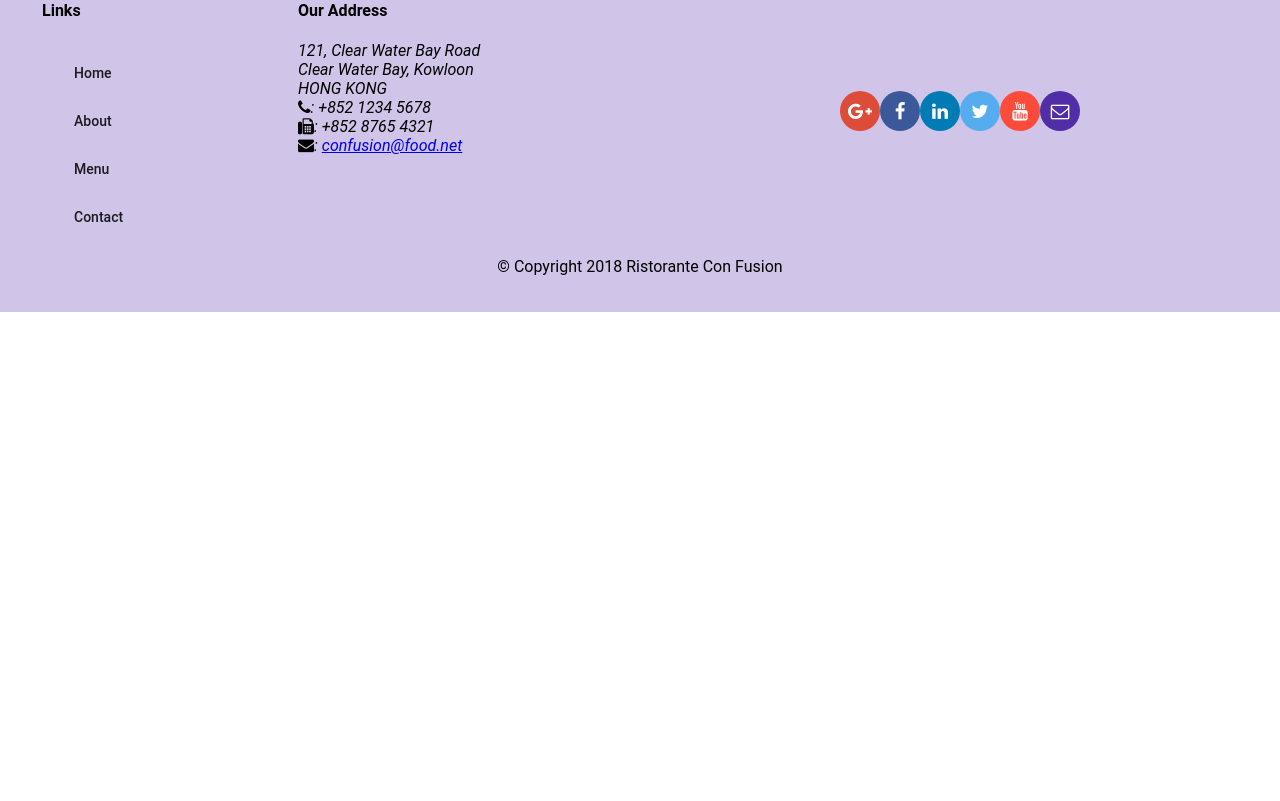
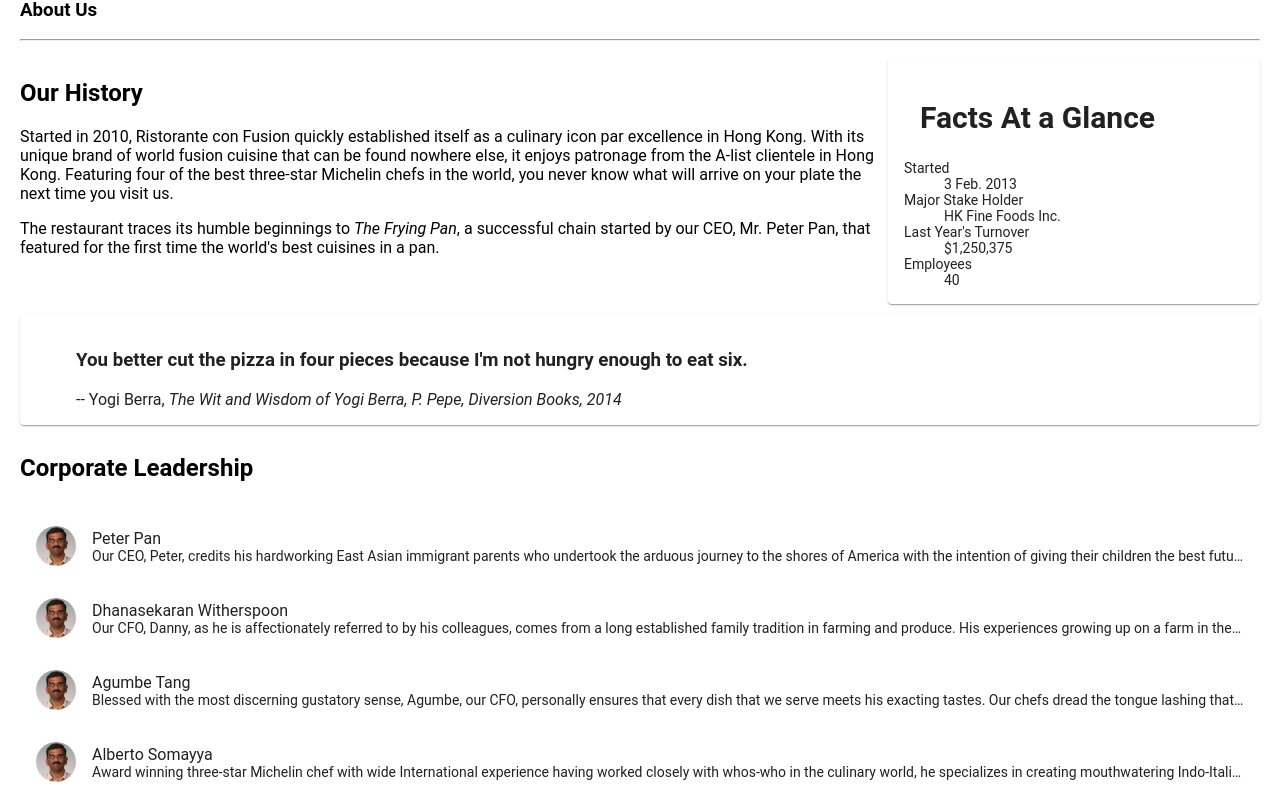
Before and after one commit to colcodeando/angular-coursera, an Angular app: page /aboutus in a window 1280 px wide. Before the commit this address led to /. Shown: the part 379-1180 px from the top of the page. Before the commit the page ends 800 px from the top, so only its background shows below. Built offline with nearby package versions, Linux system fonts and the light colour scheme.

Commit message:
Assignment 2

```diff
--- a/src/app/about/about.component.html
+++ b/src/app/about/about.component.html
@@ -1,3 +1,69 @@
-<p>
-  about works!
-</p>
+<div class="container"
+  fxLayout="column"
+  fxLayoutGap="10px">
+
+  <div fxFlex>
+    <div>
+        <h3>About Us</h3>
+        <hr>
+    </div>
+  </div>
+
+  <div fxFlex>
+    <div fxLayout="column" fxLayout.gt-sm="row">
+      <div fxFlex="70">
+        <h2>Our History</h2>
+        <p>Started in 2010, Ristorante con Fusion quickly established itself as a culinary icon par excellence in Hong Kong. With its unique brand of world fusion cuisine that can be found nowhere else, it enjoys patronage from the A-list clientele in Hong Kong.  Featuring four of the best three-star Michelin chefs in the world, you never know what will arrive on your plate the next time you visit us.</p>
+        <p>The restaurant traces its humble beginnings to <em>The Frying Pan</em>, a successful chain started by our CEO, Mr. Peter Pan, that featured for the first time the world's best cuisines in a pan.</p>
+      </div>
+      <div fxFlex="30">
+        <mat-card>
+          <mat-card-header>
+            <mat-card-title>
+            <h2>Facts At a Glance</h2>
+            </mat-card-title>
+          </mat-card-header>
+          <mat-card-content>
+            <dl>
+              <dt>Started</dt>
+              <dd>3 Feb. 2013</dd>
+              <dt>Major Stake Holder</dt>
+              <dd>HK Fine Foods Inc.</dd>
+              <dt>Last Year's Turnover</dt>
+              <dd>$1,250,375</dd>
+              <dt>Employees</dt>
+              <dd>40</dd>
+            </dl>
+          </mat-card-content>
+        </mat-card>
+      </div>
+    </div>
+  </div>
+
+  <div fxFlex>
+    <mat-card>
+      <blockquote>
+        <h3>You better cut the pizza in four pieces because
+            I'm not hungry enough to eat six.</h3>
+        <footer>-- Yogi Berra,
+          <cite>The Wit and Wisdom of Yogi Berra,
+            P. Pepe, Diversion Books, 2014</cite>
+        </footer>
+      </blockquote>
+    </mat-card>
+  </div>
+
+
+  <div fxFlex>
+    <h2>Corporate Leadership</h2>
+    <mat-list>
+      <mat-list-item *ngFor="let lead of leaders">
+        <img matListAvatar src={{lead.image}} alt={{lead.name}}>
+        <h1 matLine> {{lead.name}} </h1>
+        <p matLine>
+          <span> {{lead.description}} </span>
+        </p>
+      </mat-list-item>
+    </mat-list>
+  </div>
+</div>
--- a/src/app/about/about.component.ts
+++ b/src/app/about/about.component.ts
@@ -1,4 +1,7 @@
 import { Component, OnInit } from '@angular/core';
+import { Leader } from '../shared/leader';
+import { LeaderService } from '../services/leader.service';
+import { Params, ActivatedRoute } from '@angular/router';
 
 @Component({
   selector: 'app-about',
@@ -7,9 +10,16 @@
 })
 export class AboutComponent implements OnInit {
 
-  constructor() { }
+  leaders: Leader[];
+
+  constructor(private leaderService: LeaderService) { }
+
+  getLeaders(): void {
+    this.leaders = this.leaderService.getLeaders();
+  }
 
   ngOnInit() {
+    this.getLeaders();
   }
 
 }
--- a/src/app/app-routing/routes.ts
+++ b/src/app/app-routing/routes.ts
@@ -10,6 +10,7 @@
   { path: 'home',  component: HomeComponent },
   { path: 'menu',     component: MenuComponent },
   { path: 'contactus', component: ContactComponent },
+  { path: 'aboutus', component: AboutComponent},
   { path: 'dishdetail/:id', component: DishdetailComponent },
   { path: '', redirectTo: '/home', pathMatch: 'full' }
 ];
--- a/src/app/app.module.ts
+++ b/src/app/app.module.ts
@@ -24,6 +24,7 @@
 
 import { DishService } from './services/dish.service';
 import { PromotionService } from './services/promotion.service';
+import { LeaderService } from './services/leader.service';
 
 
 
@@ -50,7 +51,7 @@
     MatCardModule,
     MatButtonModule,
   ],
-  providers: [DishService, PromotionService],
+  providers: [DishService, PromotionService, LeaderService],
   bootstrap: [AppComponent]
 })
 export class AppModule { }
--- a/src/app/dishdetail/dishdetail.component.ts
+++ b/src/app/dishdetail/dishdetail.component.ts
@@ -14,13 +14,13 @@
 
   dish: Dish;
 
-  constructor(private dishservice: DishService,
+  constructor(private dishService: DishService,
   private route: ActivatedRoute,
   private location: Location) { }
 
   ngOnInit() {
     const id = this.route.snapshot.params['id'];
-    this.dish = this.dishservice.getDish(id);
+    this.dish = this.dishService.getDish(id);
   }
 
   goBack(): void {
--- a/src/app/footer/footer.component.html
+++ b/src/app/footer/footer.component.html
@@ -10,7 +10,7 @@
         <h4>Links</h4>
         <mat-list>
           <mat-list-item><a mat-button routerLink="/home">Home</a></mat-list-item>
-          <mat-list-item><a mat-button>About</a></mat-list-item>
+          <mat-list-item><a mat-button routerLink="/aboutus">About</a></mat-list-item>
           <mat-list-item><a mat-button routerLink="/menu">Menu</a></mat-list-item>
           <mat-list-item><a mat-button routerLink="/contactus">Contact</a></mat-list-item>
         </mat-list>
--- a/src/app/header/header.component.html
+++ b/src/app/header/header.component.html
@@ -1,7 +1,7 @@
 <mat-toolbar color="primary">
   <span><img src="/assets/images/logo.png" height=30 width=41></span>
   <a mat-button routerLink="/home" routerLinkActive="active"><span class="fa fa-home fa-lg"></span> Home</a>
-  <a mat-button routerLinkActive="active"><span class="fa fa-info fa-lg"></span> About</a>
+  <a mat-button routerLink="/aboutus" routerLinkActive="active"><span class="fa fa-info fa-lg"></span> About</a>
   <a mat-button routerLink="/menu" routerLinkActive="active"><span class="fa fa-list fa-lg"></span> Menu</a>
   <a mat-button routerLink="/contactus" routerLinkActive="active"><span class="fa fa-address-card fa-lg"></span> Contact</a>
 </mat-toolbar>
--- a/src/app/home/home.component.html
+++ b/src/app/home/home.component.html
@@ -33,4 +33,18 @@
   </mat-card-content>
 </mat-card>
 
+<mat-card *ngIf="lead" fxFlex>
+    <mat-card-header>
+      <div mat-card-avatar></div>
+      <mat-card-title>
+        <h3>{{lead.name | uppercase}}</h3>
+      </mat-card-title>
+    </mat-card-header>
+    <img mat-card-image src={{lead.image}} alt={{lead.name}}>
+    <mat-card-content>
+      <p>{{lead.description}}
+      </p>
+    </mat-card-content>
+  </mat-card>
+
 </div>
--- a/src/app/home/home.component.ts
+++ b/src/app/home/home.component.ts
@@ -3,6 +3,8 @@
 import { DishService } from '../services/dish.service';
 import { Promotion } from '../shared/promotion';
 import { PromotionService } from '../services/promotion.service';
+import { Leader } from '../shared/leader';
+import { LeaderService } from '../services/leader.service';
 
 @Component({
   selector: 'app-home',
@@ -13,13 +15,16 @@
 
   dish: Dish;
   promotion: Promotion;
+  lead: Leader;
 
-  constructor(private dishservice: DishService,
-    private promotionservice: PromotionService) { }
+  constructor(private dishService: DishService,
+    private promotionService: PromotionService,
+    private leaderService: LeaderService) { }
 
   ngOnInit() {
-    this.dish = this.dishservice.getFeaturedDish();
-    this.promotion = this.promotionservice.getFeaturedPromotion();
+    this.dish = this.dishService.getFeaturedDish();
+    this.promotion = this.promotionService.getFeaturedPromotion();
+    this.lead = this.leaderService.getFeaturedLeader();
   }
 
 }
--- /dev/null
+++ b/src/app/services/leader.service.ts
@@ -0,0 +1,23 @@
+import { Injectable } from '@angular/core';
+import { Leader } from '../shared/leader';
+import { LEADERS } from '../shared/leaders';
+
+@Injectable({
+  providedIn: 'root'
+})
+export class LeaderService {
+
+  constructor() { }
+
+  getLeaders(): Leader[] {
+    return LEADERS;
+  }
+
+  getLeader(id: string): Leader {
+    return LEADERS.filter((lead) => (lead.id === id))[0];
+  }
+
+  getFeaturedLeader(): Leader {
+    return LEADERS.filter((lead) => lead.featured)[0];
+  }
+}
--- /dev/null
+++ b/src/app/shared/leader.ts
@@ -0,0 +1,9 @@
+export class Leader {
+    id: string;
+    name: string;
+    image: string;
+    designation: string;
+    abbr: string;
+    featured: boolean;
+    description: string;
+}
--- /dev/null
+++ b/src/app/shared/leaders.ts
@@ -0,0 +1,44 @@
+import { Leader } from './leader';
+
+export const LEADERS: Leader[] = [
+    {
+        id: '0',
+        name: 'Peter Pan',
+        image: '/assets/images/alberto.png',
+        designation: 'Chief Epicurious Officer',
+        abbr: 'CEO',
+        featured: false,
+        // tslint:disable-next-line:max-line-length
+        description: 'Our CEO, Peter, credits his hardworking East Asian immigrant parents who undertook the arduous journey to the shores of America with the intention of giving their children the best future. His mother\'s wizardy in the kitchen whipping up the tastiest dishes with whatever is available inexpensively at the supermarket, was his first inspiration to create the fusion cuisines for which The Frying Pan became well known. He brings his zeal for fusion cuisines to this restaurant, pioneering cross-cultural culinary connections.'
+      },
+      {
+        id: '1',
+        name: 'Dhanasekaran Witherspoon',
+        image: '/assets/images/alberto.png',
+        designation: 'Chief Food Officer',
+        abbr: 'CFO',
+        featured: false,
+        // tslint:disable-next-line:max-line-length
+        description: 'Our CFO, Danny, as he is affectionately referred to by his colleagues, comes from a long established family tradition in farming and produce. His experiences growing up on a farm in the Australian outback gave him great appreciation for varieties of food sources. As he puts it in his own words, Everything that runs, wins, and everything that stays, pays!'
+      },
+      {
+        id: '2',
+        name: 'Agumbe Tang',
+        image: '/assets/images/alberto.png',
+        designation: 'Chief Taste Officer',
+        abbr: 'CTO',
+        featured: false,
+        // tslint:disable-next-line:max-line-length
+        description: 'Blessed with the most discerning gustatory sense, Agumbe, our CFO, personally ensures that every dish that we serve meets his exacting tastes. Our chefs dread the tongue lashing that ensues if their dish does not meet his exacting standards. He lives by his motto, You click only if you survive my lick.'
+      },
+      {
+        id: '3',
+        name: 'Alberto Somayya',
+        image: '/assets/images/alberto.png',
+        designation: 'Executive Chef',
+        abbr: 'EC',
+        featured: true,
+        // tslint:disable-next-line:max-line-length
+        description: 'Award winning three-star Michelin chef with wide International experience having worked closely with whos-who in the culinary world, he specializes in creating mouthwatering Indo-Italian fusion experiences. He says, Put together the cuisines from the two craziest cultures, and you get a winning hit! Amma Mia!'
+      }
+];
```
Also changed, not shown: 1 other file (tests, documents, lock files or other folders).
